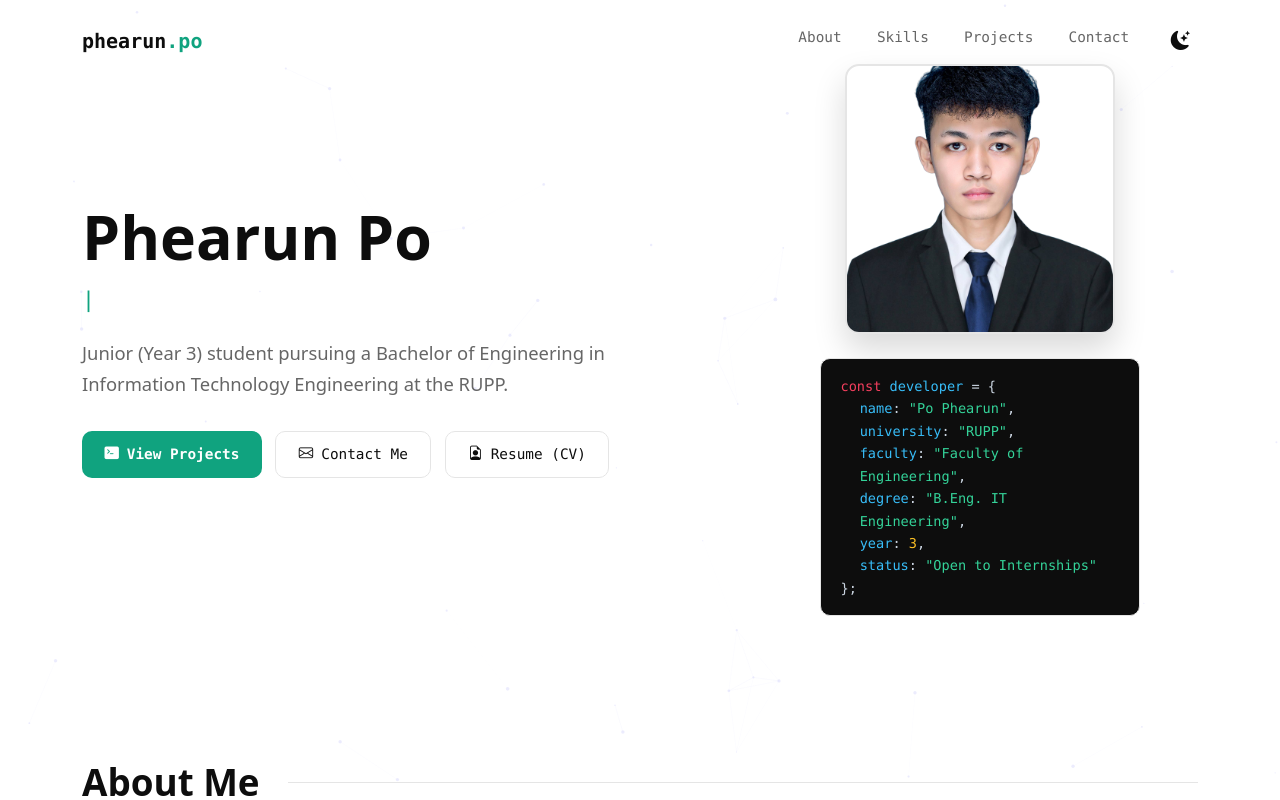
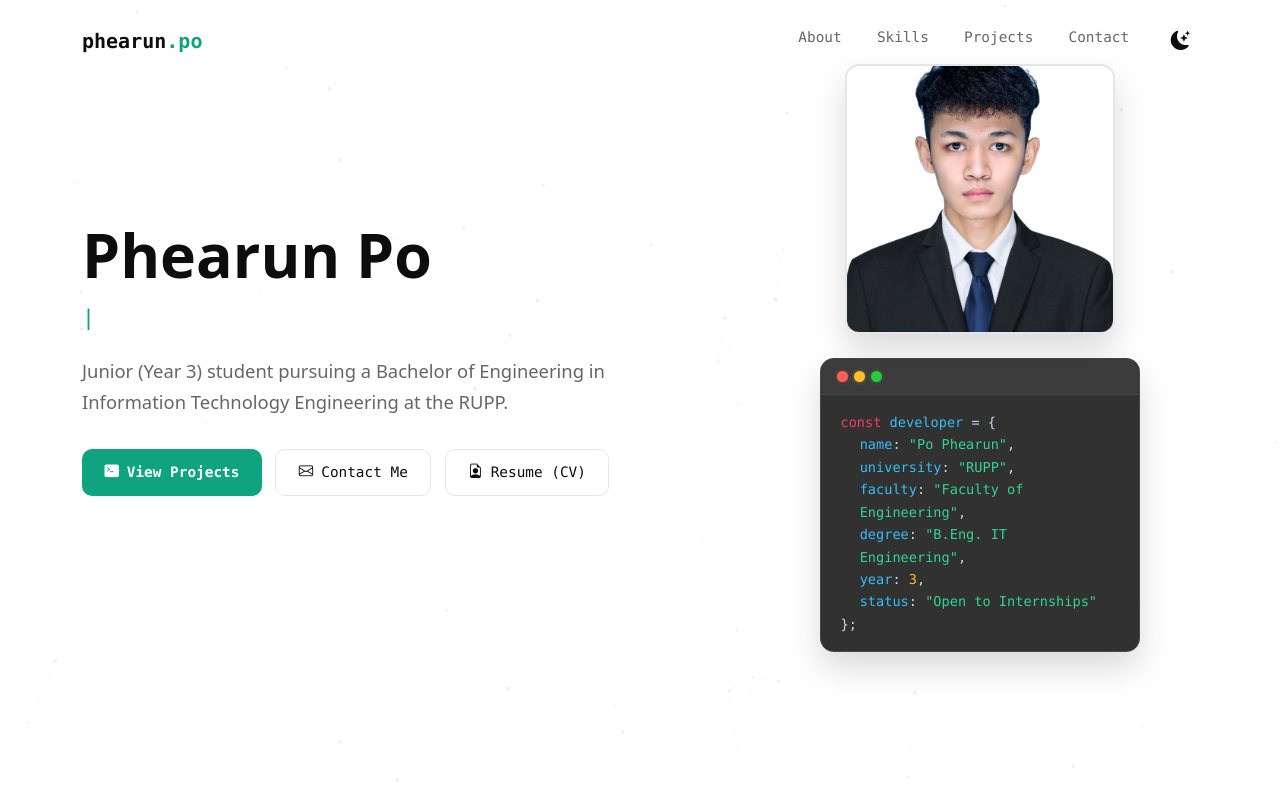
Before and after one commit to therealphearunpo/My-portfolio, a React (Vite) app: page / in a window 1280 px wide. Shown: the top 800 px of the page. Built offline with nearby package versions, Linux system fonts and the light colour scheme.

Commit message:
feat: redesign code snippet box to look like macOS/iOS terminal window

```diff
--- a/src/components/Hero.jsx
+++ b/src/components/Hero.jsx
@@ -63,6 +63,12 @@ function Hero() {
                   <img src="/avatar_transparent.png" alt="Po Phearun" />
                 </div>
                 <div className="code-box">
+                  <div className="mac-header">
+                    <div className="mac-dot mac-close"></div>
+                    <div className="mac-dot mac-min"></div>
+                    <div className="mac-dot mac-max"></div>
+                  </div>
+                  <div className="code-content">
                     <div><span className="kw">const</span> <span className="prop">developer</span> = &#123;</div>
                     <div style={{ paddingLeft: '1.2rem' }}>
                       <span className="prop">name</span>: <span className="str">"Po Phearun"</span>,
@@ -89,6 +95,7 @@ function Hero() {
             </div>
           </div>
         </div>
+      </div>
     </section>
   )
 }
--- a/src/style.css
+++ b/src/style.css
@@ -313,18 +313,43 @@ section {
   object-fit: cover;
 }
 
-/* Code Snippet Box */
+/* Code Snippet Box (iOS/macOS Style) */
 .code-box {
-  background: #0d0d0d;
-  border: 1px solid var(--card-border);
-  border-radius: var(--radius-md);
-  padding: 1rem 1.25rem;
+  background: rgba(13, 13, 13, 0.85);
+  backdrop-filter: blur(12px);
+  border: 1px solid rgba(255, 255, 255, 0.1);
+  border-radius: var(--radius-lg);
   font-family: var(--font-mono);
   font-size: 0.85rem;
   margin-top: 1.5rem;
   color: #cbd5e1;
   width: 100%;
   max-width: 320px;
+  overflow: hidden;
+  box-shadow: 0 16px 32px var(--shadow-strong);
+}
+
+.mac-header {
+  background: rgba(255, 255, 255, 0.05);
+  padding: 0.75rem 1rem;
+  display: flex;
+  gap: 0.4rem;
+  align-items: center;
+  border-bottom: 1px solid rgba(255, 255, 255, 0.05);
+}
+
+.mac-dot {
+  width: 11px;
+  height: 11px;
+  border-radius: 50%;
+}
+
+.mac-close { background-color: #ff5f56; box-shadow: 0 0 4px rgba(255, 95, 86, 0.4); }
+.mac-min { background-color: #ffbd2e; box-shadow: 0 0 4px rgba(255, 189, 46, 0.4); }
+.mac-max { background-color: #27c93f; box-shadow: 0 0 4px rgba(39, 201, 63, 0.4); }
+
+.code-content {
+  padding: 1rem 1.25rem;
 }
 
 .code-box .kw { color: #f43f5e; }
```
Lines whose indentation alone changed are shown as unchanged.
